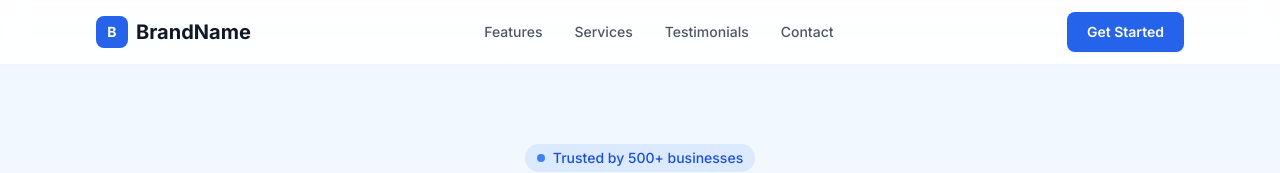
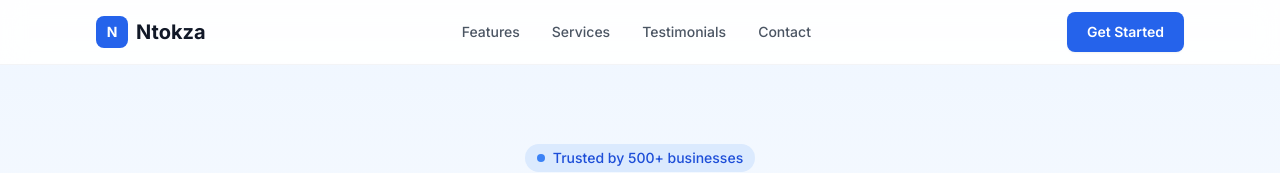
Before and after one commit to ngcobone58-maker/fiverr-websites, a plain HTML site: page templates/01-business-landing/index.html in a window 1280 px wide. Shown: the top 173 px of the page. Drawn offline with nearby package versions, Linux system fonts and the light colour scheme.

Commit message:
Update brand name to Ntokza

```diff
--- a/templates/01-business-landing/index.html
+++ b/templates/01-business-landing/index.html
@@ -42,9 +42,9 @@
         <!-- Logo -->
         <a href="#" class="flex items-center gap-2">
           <div class="w-8 h-8 bg-primary-600 rounded-lg flex items-center justify-center">
-            <span class="text-white font-bold text-sm">B</span>
+            <span class="text-white font-bold text-sm">N</span>
           </div>
-          <span class="font-bold text-xl text-gray-900">BrandName</span>
+          <span class="font-bold text-xl text-gray-900">Ntokza</span>
         </a>
 
         <!-- Desktop Menu -->
@@ -393,9 +393,9 @@
       <div class="flex flex-col md:flex-row items-center justify-between gap-6">
         <div class="flex items-center gap-2">
           <div class="w-8 h-8 bg-primary-600 rounded-lg flex items-center justify-center">
-            <span class="text-white font-bold text-sm">B</span>
+            <span class="text-white font-bold text-sm">N</span>
           </div>
-          <span class="font-bold text-white text-lg">BrandName</span>
+          <span class="font-bold text-white text-lg">Ntokza</span>
         </div>
 
         <div class="flex flex-wrap justify-center gap-6 text-sm">
@@ -405,7 +405,7 @@
           <a href="#contact" class="hover:text-white transition">Contact</a>
         </div>
 
-        <p class="text-sm">© 2026 BrandName. All rights reserved.</p>
+        <p class="text-sm">© 2026 Ntokza. All rights reserved.</p>
       </div>
     </div>
   </footer>
```
